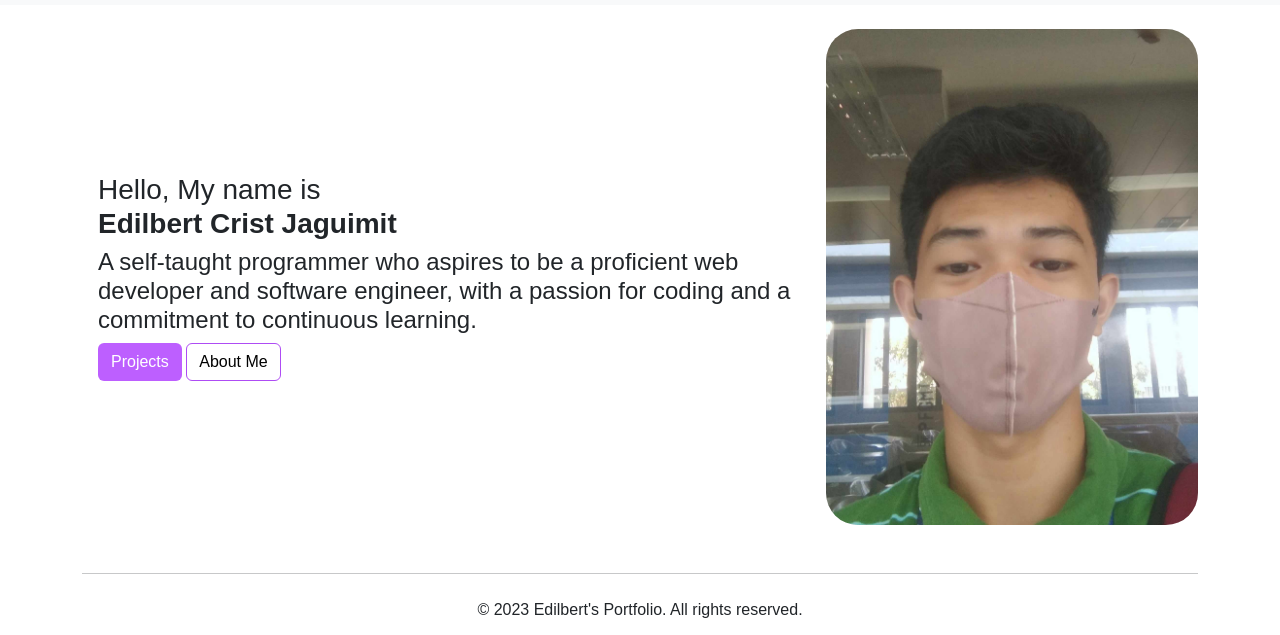
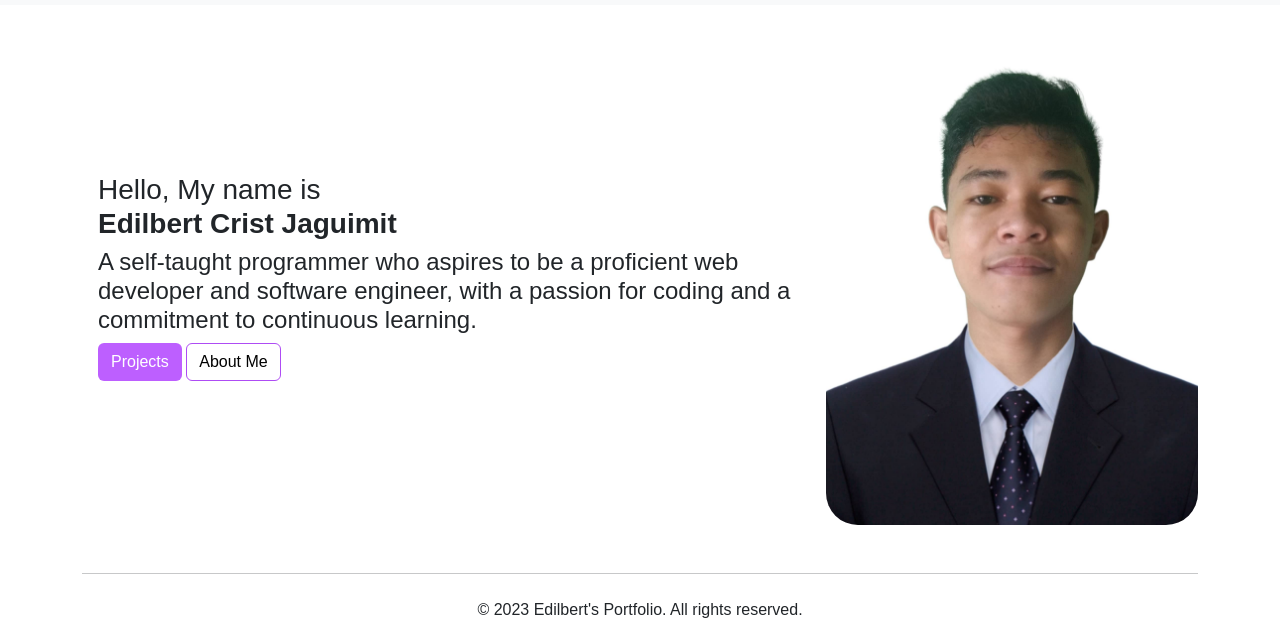
Before and after one commit to edilbertjaguimit/Portfolio-EdilbertJaguimit, a plain HTML site: page index.html in a window 1280 px wide. Shown: the part 51-686 px from the top of the page. Drawn offline with nearby package versions, Linux system fonts and the light colour scheme.

Commit message:
Add files via upload

```diff
--- a/index.html
+++ b/index.html
@@ -61,7 +61,7 @@
         <div class="card mb-3 border-0">
             <div class="row g-0 align-items-center">
                 <div class="col-md-4 order-md-1">
-                    <img class="rounded-5 scale" src="Images/meMask.jpg" alt="Card image" style="width:100%">
+                    <img class="rounded-5 scale" src="Images/me.jpg" alt="Card image" style="width:100%">
                 </div>
                 <div class="col-md-8">
                     <div class="card border-0">
```
